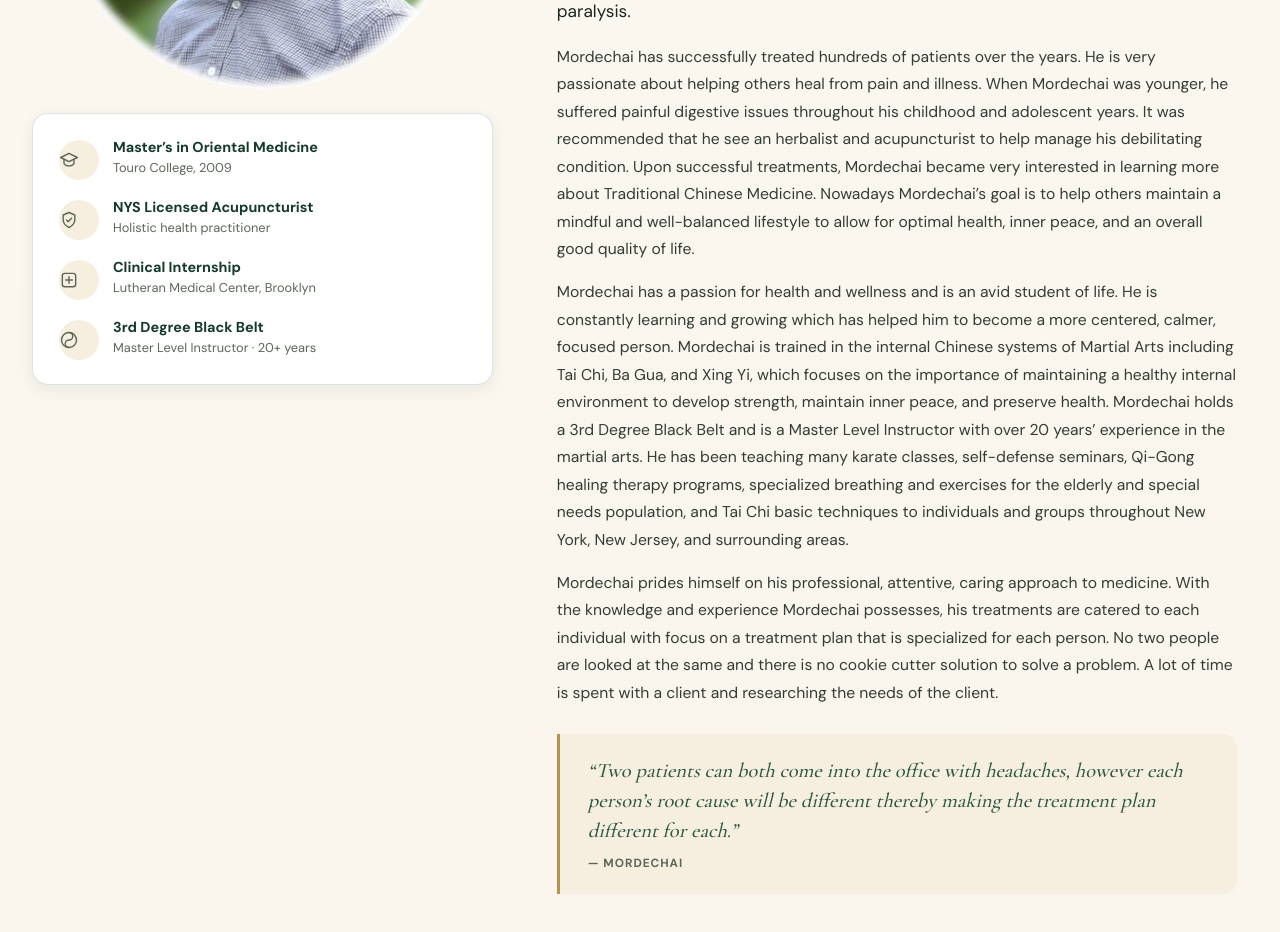
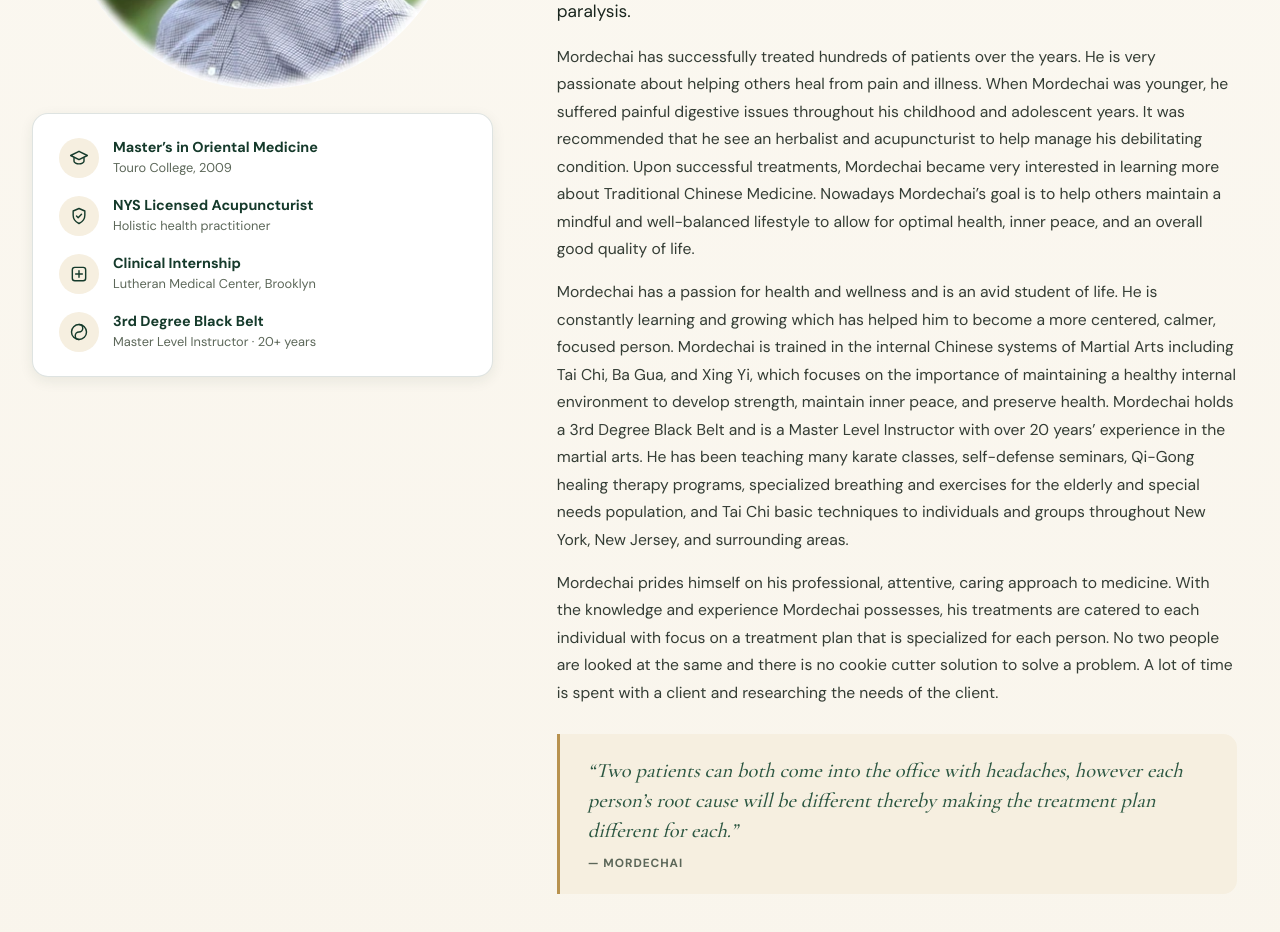
Before and after one commit to mshahrooz/Newcitywellness, a Next.js app: page /about-us in a window 1280 px wide. Shown: the part 960-1892 px from the top of the page. Built offline with nearby package versions, Linux system fonts and the light colour scheme.

Commit message:
Center the About page credential icons

```diff
--- a/src/app/about-us/about.css
+++ b/src/app/about-us/about.css
@@ -85,15 +85,15 @@
 
 .ncw-about .creds { display: grid; gap: 18px; padding: 24px 26px; background: #fff; border: 1px solid var(--line); border-radius: 16px; box-shadow: var(--shadow-sm); }
 
-.ncw-about .cred { display: flex; align-items: flex-start; gap: 14px; }
+.ncw-about .cred { display: flex; align-items: center; gap: 14px; }
 
-.ncw-about .cred-icon { flex: 0 0 auto; width: 40px; height: 40px; display: grid; place-content: center; border-radius: 50%; background: var(--cream); color: var(--forest); }
+.ncw-about .cred-icon { flex: 0 0 40px; width: 40px; height: 40px; display: grid; place-items: center; border-radius: 50%; background: var(--cream); color: var(--forest); }
 
-.ncw-about .cred-icon svg { width: 20px; height: 20px; }
+.ncw-about .cred-icon svg { display: block; width: 20px; height: 20px; }
 
 .ncw-about .cred strong { display: block; color: var(--forest); font-size: 0.9rem; font-weight: 700; line-height: 1.3; }
 
-.ncw-about .cred span { display: block; margin-top: 2px; color: var(--muted); font-size: 0.8rem; line-height: 1.45; }
+.ncw-about .cred > div > span { display: block; margin-top: 2px; color: var(--muted); font-size: 0.8rem; line-height: 1.45; }
 
 .ncw-about .bio-copy { max-width: 680px; }
 
```
